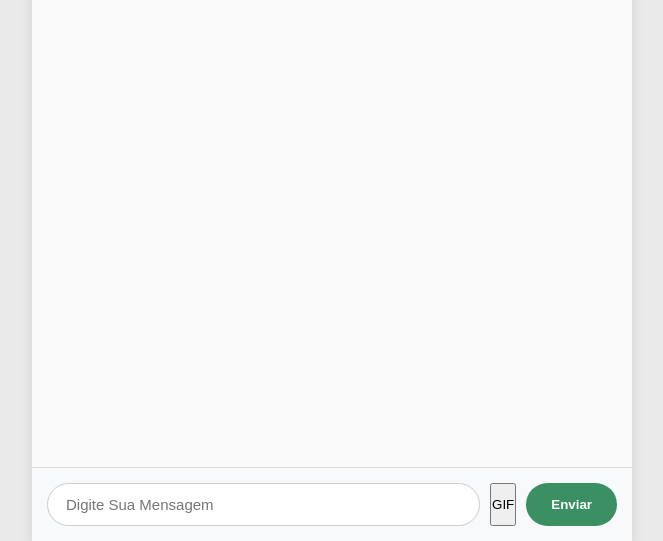
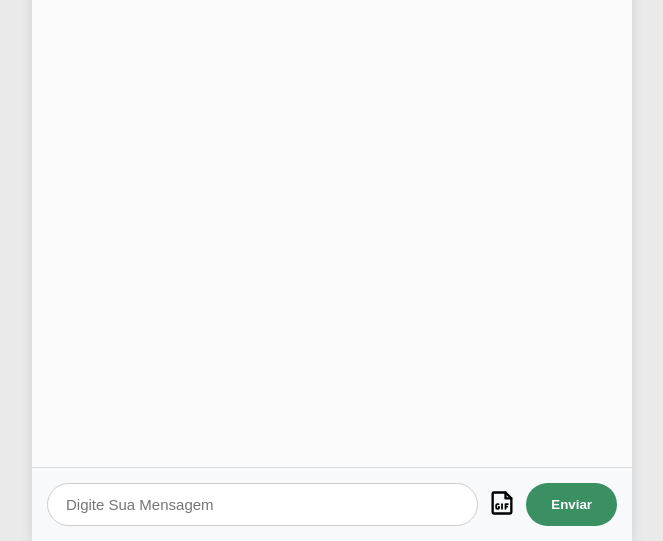
Before and after one commit to GlauberViniciusCB/trabalho-mobile, a website built with Vite: page index.html in a window 1280 px wide. Shown: the part 259-800 px from the top of the page, without its empty margins (308-971 px from the left). Built offline with nearby package versions, Linux system fonts and the light colour scheme; what peerjs would draw is missing.

Commit message:
feat(chat): icone de gif

```diff
--- a/index.html
+++ b/index.html
@@ -97,11 +97,35 @@
 
         <div class="inputChat">
             <input type="text" id="mensagemInput" class="chatInput" placeholder="Digite Sua Mensagem">
-                <div id="gifWindow" class="gifWindow hidden">
-                    <input id="gifInput" type="text" placeholder="Procure um GIF">
-                    <div class="gifBoard" id="gifBoard"></div>
-                </div>
-                <button id="gifBtn">GIF</button>
+            <div id="gifWindow" class="gifWindow hidden">
+                <input id="gifInput" type="text" placeholder="Procure um GIF">
+                <div class="gifBoard" id="gifBoard"></div>
+            </div>
+            <button id="gifBtn">
+                <svg viewBox="0 0 24 24" width="28px" height="28px" fill="none" xmlns="http://www.w3.org/2000/svg">
+                    <g id="SVGRepo_bgCarrier" stroke-width="0"></g>
+                    <g id="SVGRepo_tracerCarrier" stroke-linecap="round" stroke-linejoin="round"></g>
+                    <g id="SVGRepo_iconCarrier">
+                        <path
+                            d="M4 4C4 3.44772 4.44772 3 5 3H14H14.5858C14.851 3 15.1054 3.10536 15.2929 3.29289L19.7071 7.70711C19.8946 7.89464 20 8.149 20 8.41421V20C20 20.5523 19.5523 21 19 21H5C4.44772 21 4 20.5523 4 20V4Z"
+                            stroke="#000000" stroke-width="2" stroke-linecap="round"></path>
+                        <path d="M20 8H15V3" stroke="#000000" stroke-width="2" stroke-linecap="round"
+                            stroke-linejoin="round"></path>
+                        <path
+                            d="M9 13H8C7.44772 13 7 13.4477 7 14V16C7 16.5523 7.44772 17 8 17H8.5C9.05228 17 9.5 16.5523 9.5 16V15.5"
+                            stroke="#000000" stroke-width="1.5" stroke-linecap="round" stroke-linejoin="round"></path>
+                        <path d="M9 15.5H9.5" stroke="#000000" stroke-width="1.5" stroke-linecap="round"
+                            stroke-linejoin="round"></path>
+                        <path d="M12 13V17" stroke="#000000" stroke-width="1.5" stroke-linecap="round"
+                            stroke-linejoin="round"></path>
+                        <path d="M15 17V13L17 13" stroke="#000000" stroke-width="1.5" stroke-linecap="round"
+                            stroke-linejoin="round"></path>
+                        <path d="M15.5 15H16.5" stroke="#000000" stroke-width="1.5" stroke-linecap="round"
+                            stroke-linejoin="round"></path>
+                    </g>
+                </svg>
+
+            </button>
             <button id="enviarMensagem" class="enviarBtn">Enviar</button>
         </div>
     </div>
--- a/src/style.css
+++ b/src/style.css
@@ -291,6 +291,12 @@ body {
   max-height: 50%;
 }
 
+#gifBtn {
+  all: unset;
+  cursor: pointer;
+  width: fit-content;
+}
+
 .hidden {
   display: none;
 }
```
